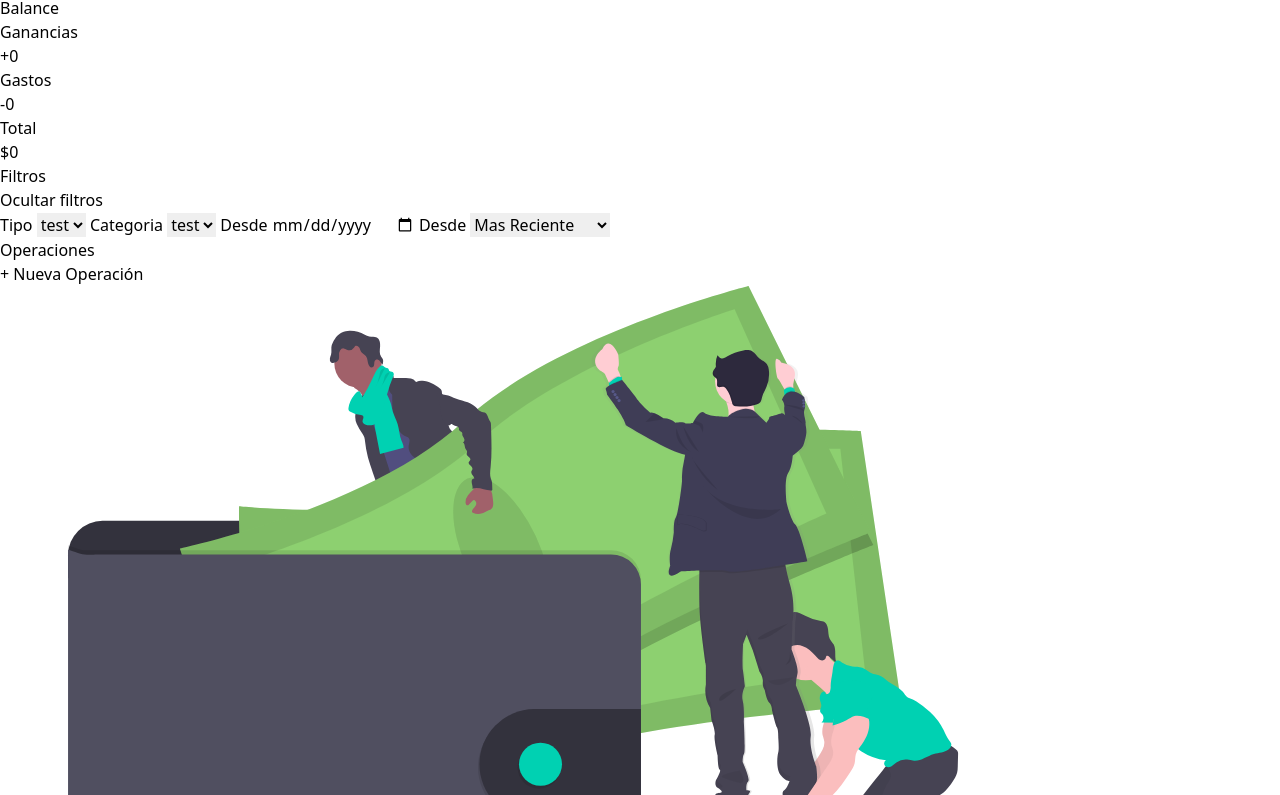
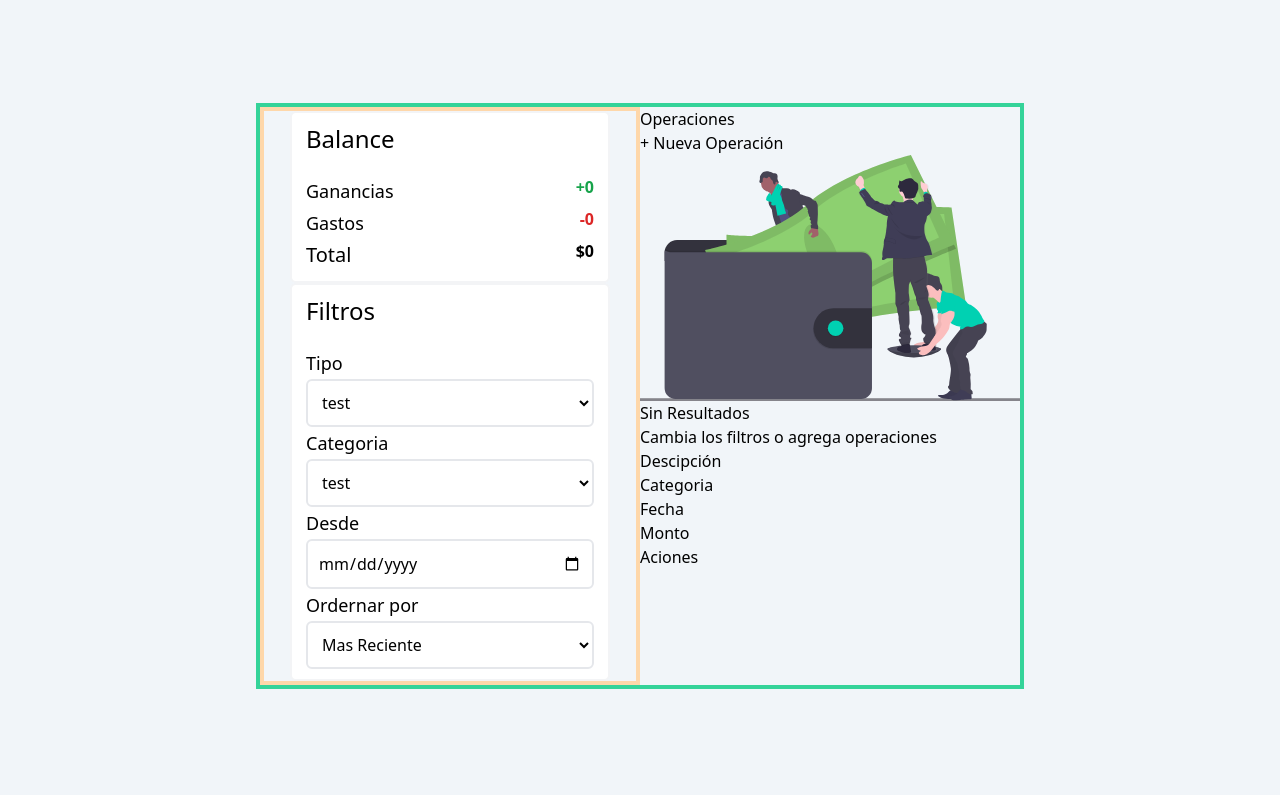
Before and after one commit to AnaCPetrasso/AhorrADAs, a plain HTML site: page index.html in a window 1280 px wide. Shown: the part 100-895 px from the top of the page. Drawn offline with nearby package versions, Linux system fonts and the light colour scheme.

Commit message:
start tw styles for balence and filter box

```diff
--- a/index.html
+++ b/index.html
@@ -7,7 +7,6 @@
     <script src="https://cdn.tailwindcss.com"></script>
     <link rel="stylesheet" href="css/style.css">
     <script src="https://kit.fontawesome.com/8f1dad4900.js" crossorigin="anonymous"></script>
-    <title>AhorrADAs</title>
     <title>AhorrADAs</title>
 </head>
 
@@ -36,62 +35,60 @@
             </div>
         </div>
     </nav>
-    <main>
+    <main class="bg-slate-100 h-screen flex justify-center items-center">
         <!-- ~~~~~~~~~~~~~~~~~~~~~~~~~~~~~~~~~~~~~ BALANCE SECTION ~~~~~~~~~~~~~~~~~~~~~~~~~~~~~~~~~~~~~~~~~~ -->
-        <section>
-            <div class="mainBox" id="mainBox">
-                <div>
-                    <!--this div is for create a box than contain banceBox & filterBox  -->
+        <section class=" flex  justify-center items-center ">
+            <div class=" w-3/5 grid grid-cols-2  border-solid border-4 border-emerald-400" id="mainBox">
+                <div class="border-solid border-4 border-orange-200 flex flex-col items-center"><!--this div is for create a box than contain balanceBox & filterBox  -->
                     <!-- ---------------------- BALANCE BOX ---------------- -->
-                    <div class="balanceBox" id="balanceBox">
-                        <h2>Balance</h2>
-                        <div class="balanceBoxBoard" id="balanceBoxBoard">
-                            <div>
-                                <p>Ganancias</p>
+                    <div class="border-solid border-2 border-gray-100 rounded-md bg-white w-80" id="balanceBox">
+                        <h2 class="text-2xl px-3.5 py-2.5">Balance</h2>
+                        <div class="grid grid-cols-2 px-3.5 py-2.5 " id="balanceBoxBoard">
+                            <div class="my-0.5">
+                                <p class="text-lg">Ganancias</p>
                             </div>
-                            <div>
-                                +0
+                            <div class="flex justify-end">
+                                <p class="text-green-600 font-semibold ">+0</p>
                             </div>
-                            <div>
-                                <p>Gastos</p>
+                            <div class="my-0.5">
+                                <p class="text-lg">Gastos</p>
                             </div>
-                            <div>
-                                -0
+                            <div class="flex justify-end">
+                                <p class="text-red-600 font-semibold ">-0</p>
                             </div>
-                            <div>
-                                <p>Total</p>
+                            <div class="my-0.5">
+                                <p class="text-xl">Total</p>
                             </div>
-                            <div>
-                                $0
+                            <div class="flex justify-end">
+                                <p class=" font-semibold ">$0</p>
                             </div>
                         </div>
                     </div>
                     <!-- ---------------------- FILTER BOX ---------------- -->
-                    <div class="filterBox">
-                        <div class="filterBoxTitle">
-                            <div>
-                                <h3>Filtros</h3>
+                    <div class="border-solid border-2 border-gray-100 rounded-md bg-white w-80" id="filterBox">
+                        <div class="flex items-center justify-between" id="filterBoxTitle">
+                            <div class="px-3.5 py-2.5">
+                                <h3 class="text-2xl" >Filtros</h3>
                             </div>
-                            <div>
-                                <a href="#" id="toggleFilters">Ocultar filtros</a>
+                            <div class="px-3.5 py-2.5">
+                                <a href="#" id="toggleFilters"></a>
                             </div>
                         </div>
                         <div class="filterBoxFilters" id="filters">
-
                             <form action="#">
-                                <fieldset>
-                                    <label for="typeForm">Tipo</label>
-                                    <select name="type" id="typeForm">
+                                <fieldset class="grid grid-cols-1 px-3.5 py-2.5">
+                                    <label for="typeForm" class="text-lg py-0.5">Tipo</label>
+                                    <select name="type" id="typeForm" class="py-2.5 px-2.5 bg-white rounded-md border-2 border-gray-200 border-solid" >
                                         <option value="test">test</option>
                                     </select>
-                                    <label for="categoryForm">Categoria</label>
-                                    <select name="category" id="categoryForm">
+                                    <label for="categoryForm" class="text-lg py-0.5">Categoria</label>
+                                    <select name="category" id="categoryForm" class="py-2.5 px-2.5 bg-white rounded-md border-2 border-gray-200 border-solid">
                                         <option value="test">test</option>
                                     </select>
-                                    <label for="dateForm">Desde</label>
-                                    <input type="date">
-                                    <label for="sortByForm">Desde</label>
-                                    <select name="sortBy" id="sortByForm">
+                                    <label for="dateForm" class="text-lg py-0.5">Desde</label>
+                                    <input type="date" name="dateForm" class="py-2.5 px-2.5 bg-white rounded-md border-2 border-gray-200 border-solid">
+                                    <label for="sortByForm" class="text-lg py-0.5">Ordernar por</label>
+                                    <select name="sortBy" id="sortByForm" class="py-2.5 px-2.5 bg-white rounded-md border-2 border-gray-200 border-solid">
                                         <option value="test">Mas Reciente</option>
                                         <option value="test">Menos Reciente</option>
                                         <option value="test">Mayor Monto</option>
@@ -105,7 +102,7 @@
                     </div>
                 </div>
                 <!-- ---------------------- OPERATIONS BOX ---------------- -->
-                <div class="operationsBox" id="operationsBox">
+                <div class="" id="operationsBox">
                     <div class="operationsBoxTitle">
                         <h3>Operaciones</h3>
                         <button>+ Nueva Operación</button>
```
